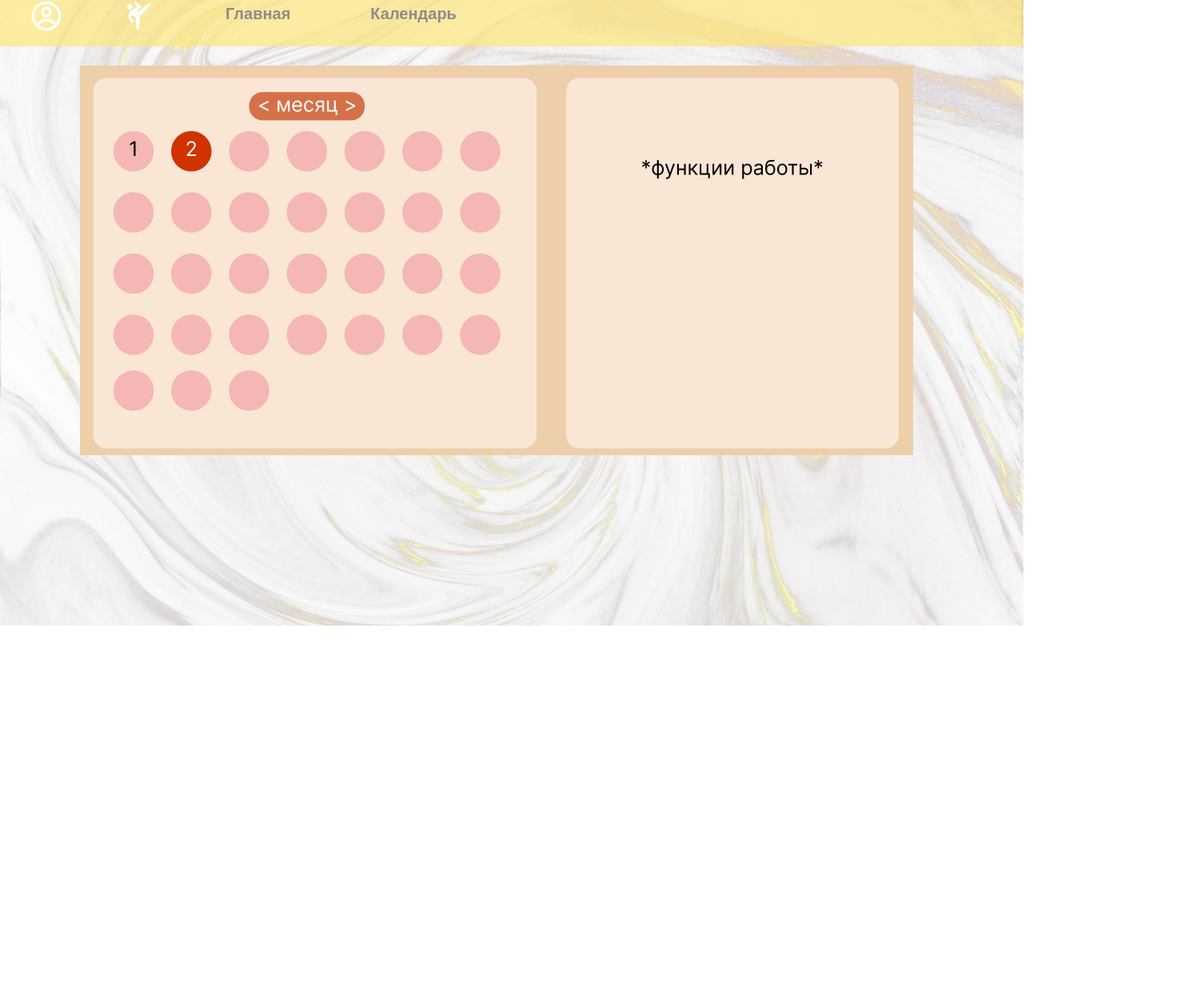
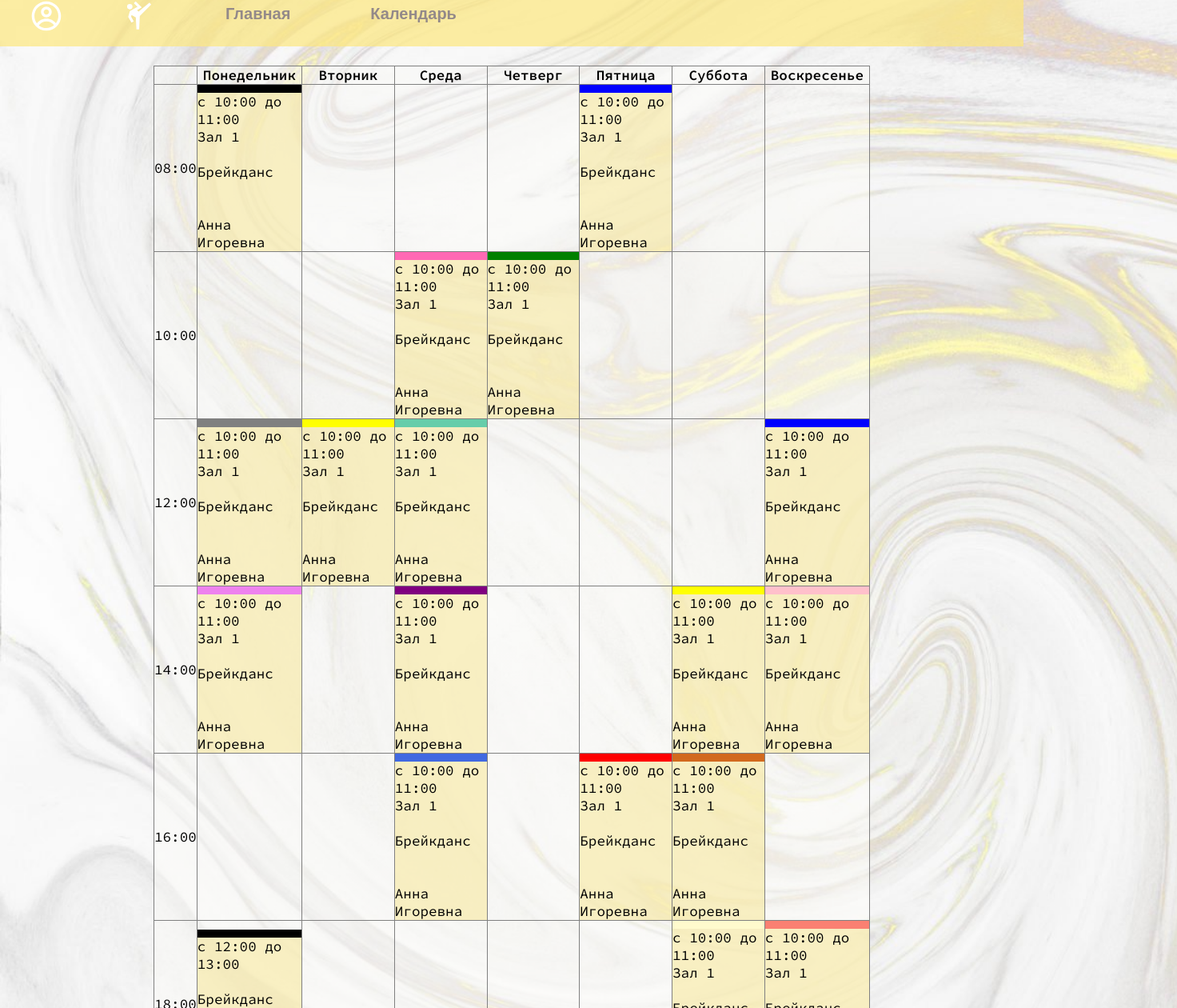
Before and after one commit to YanaBuramenskaya/dance, a React (Create React App) app: page /calendar in a window 1280 px wide. Shown: the part 18-1278 px from the top of the page at 80% size, 1472 px wide, since content can reach past the window. Before the commit the page ends 800 px from the top, so only its background shows below. Built offline with nearby package versions, Linux system fonts and the light colour scheme.

Commit message:
add new calendar

```diff
--- a/src/components/Calendar.js
+++ b/src/components/Calendar.js
@@ -1,10 +1,84 @@
 import React from 'react';
 import calendpic from './calendpic.png'
+import CalendarItem from "./CalendarItem";
 
 class Calendar extends React.Component {
     render() {
         return (<div className="calendar-contain">
-                <img src={calendpic} alt='календарь'/>
+                {/*<img src={calendpic} alt='календарь'/>*/}
+                <table>
+                    <tr>
+                        <td> </td>
+                        <th> Понедельник </th>
+                        <th> Вторник </th>
+                        <th> Среда </th>
+                        <th> Четверг </th>
+                        <th> Пятница </th>
+                        <th> Суббота </th>
+                        <th> Воскресенье </th>
+                    </tr>
+                    <tr>
+                        <td> 08:00 </td>
+                        <td> <CalendarItem dance_style="Брейкданс" teacher="Анна Игоревна" time="с 10:00 до 11:00" room="Зал 1" color="black"/> </td>
+                        <td>  </td>
+                        <td>  </td>
+                        <td>  </td>
+                        <td> <CalendarItem dance_style="Брейкданс" teacher="Анна Игоревна" time="с 10:00 до 11:00" room="Зал 1" color="blue"/> </td>
+                        <td>  </td>
+                        <td>  </td>
+                    </tr>
+                    <tr>
+                        <td> 10:00 </td>
+                        <td>  </td>
+                        <td>  </td>
+                        <td> <CalendarItem dance_style="Брейкданс" teacher="Анна Игоревна" time="с 10:00 до 11:00" room="Зал 1" color="HotPink"/> </td>
+                        <td> <CalendarItem dance_style="Брейкданс" teacher="Анна Игоревна" time="с 10:00 до 11:00" room="Зал 1" color="green"/> </td>
+                        <td>  </td>
+                        <td>  </td>
+                        <td>  </td>
+                    </tr>
+                    <tr>
+                        <td> 12:00 </td>
+                        <td> <CalendarItem dance_style="Брейкданс" teacher="Анна Игоревна" time="с 10:00 до 11:00" room="Зал 1" color="gray"/> </td>
+                        <td> <CalendarItem dance_style="Брейкданс" teacher="Анна Игоревна" time="с 10:00 до 11:00" room="Зал 1" color="yellow"/> </td>
+                        <td> <CalendarItem dance_style="Брейкданс" teacher="Анна Игоревна" time="с 10:00 до 11:00" room="Зал 1" color="MediumAquamarine"/> </td>
+                        <td>  </td>
+                        <td>  </td>
+                        <td>  </td>
+                        <td> <CalendarItem dance_style="Брейкданс" teacher="Анна Игоревна" time="с 10:00 до 11:00" room="Зал 1" color="blue"/> </td>
+                    </tr>
+                    <tr>
+                        <td> 14:00 </td>
+                        <td> <CalendarItem dance_style="Брейкданс" teacher="Анна Игоревна" time="с 10:00 до 11:00" room="Зал 1" color="violet"/> </td>
+                        <td>  </td>
+                        <td> <CalendarItem dance_style="Брейкданс" teacher="Анна Игоревна" time="с 10:00 до 11:00" room="Зал 1" color="purple"/> </td>
+                        <td>  </td>
+                        <td>  </td>
+                        <td> <CalendarItem dance_style="Брейкданс" teacher="Анна Игоревна" time="с 10:00 до 11:00" room="Зал 1" color="yellow"/> </td>
+                        <td> <CalendarItem dance_style="Брейкданс" teacher="Анна Игоревна" time="с 10:00 до 11:00" room="Зал 1" color="pink"/> </td>
+                    </tr>
+                    <tr>
+                        <td> 16:00 </td>
+                        <td>  </td>
+                        <td>  </td>
+                        <td> <CalendarItem dance_style="Брейкданс" teacher="Анна Игоревна" time="с 10:00 до 11:00" room="Зал 1" color="RoyalBlue"/> </td>
+                        <td>  </td>
+                        <td> <CalendarItem dance_style="Брейкданс" teacher="Анна Игоревна" time="с 10:00 до 11:00" room="Зал 1" color="red"/> </td>
+                        <td> <CalendarItem dance_style="Брейкданс" teacher="Анна Игоревна" time="с 10:00 до 11:00" room="Зал 1" color="Chocolate"/> </td>
+                        <td>  </td>
+                    </tr>
+                    <tr>
+                        <td> 18:00 </td>
+                        <td> <CalendarItem dance_style="Брейкданс" teacher="Анна Игоревна" time="с 12:00 до 13:00" color="black"/> </td>
+                        <td>  </td>
+                        <td>  </td>
+                        <td>  </td>
+                        <td>  </td>
+                        <td> <CalendarItem dance_style="Брейкданс" teacher="Анна Игоревна" time="с 10:00 до 11:00" room="Зал 1" color="LemonChiffon"/> </td>
+                        <td> <CalendarItem dance_style="Брейкданс" teacher="Анна Игоревна" time="с 10:00 до 11:00" room="Зал 1" color="Salmon"/> </td>
+                    </tr>
+
+                </table>
 
         </div>
         )
--- /dev/null
+++ b/src/components/CalendarItem.js
@@ -0,0 +1,25 @@
+import React from 'react';
+
+class CalendarItem extends React.Component {
+
+    lessonData = this.props
+
+
+    render() {
+        return (<div className="calendar-item">
+                <ul>
+                    <li className="color-line" style={{backgroundColor: this.props.color, color: this.props.color, height: '10px'}}></li>
+                    <li>{this.lessonData.time}</li>
+                    <li>{this.lessonData.room}</li>
+                    <li> <br/> </li>
+                    <li>{this.lessonData.dance_style}</li>
+                    <li> <br/> </li>
+                    <li> <br/> </li>
+                    <li>{this.lessonData.teacher}</li>
+                </ul>
+        </div>
+    )
+    }
+    }
+
+    export default CalendarItem
--- a/src/css/calendar.css
+++ b/src/css/calendar.css
@@ -1,3 +1,32 @@
 .calendar-contain{
-    padding: 100px;
+    width: 100%;
+    padding-left: 15%;
+    padding-top: 100px;
+    font-size: 1.1rem;
 }
+
+.calendar-contain table{
+    width: 70%;
+    border-collapse: collapse;
+    border: 1px solid grey;
+    background-image: linear-gradient(to right bottom, rgb(248, 248, 245, 0.5), rgb(255, 254, 250, 0.5));
+}
+
+.calendar-contain th, td{
+    border: 1px solid grey;
+}
+
+.calendar-item{
+
+}
+
+.calendar-item ul{
+    background-color: rgb(249, 234, 160, 0.6);
+    list-style-type: none
+}
+
+.calendar-item .color-line{
+    background-color: #aff89f;
+    color: brown;
+    font-size: 0.5rem;
+}
```
